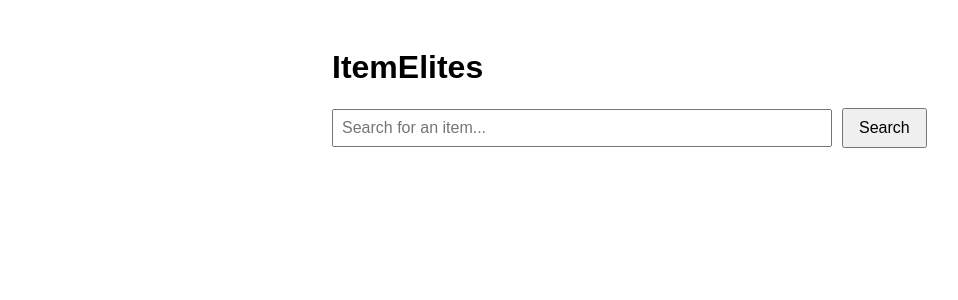
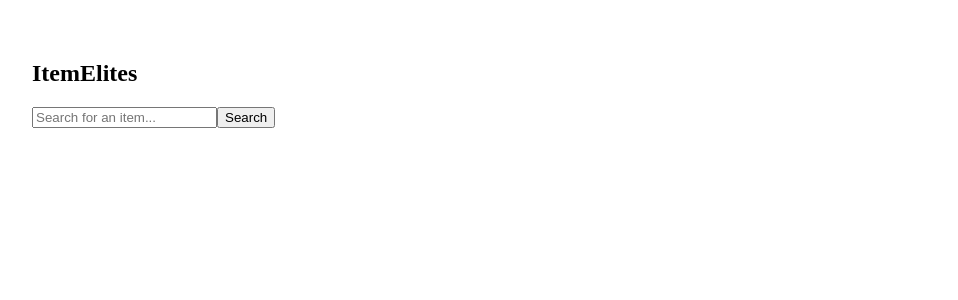
Before and after one commit to AJ2290-GPT/ItemElites, a React (Create React App) app in the folder frontend/: page / in a window 1280 px wide. Shown: the top 300 px of the page, without its empty margins (8-966 px from the left). Built offline with nearby package versions, Linux system fonts and the light colour scheme.

Commit message:
Update App.js

```diff
--- a/frontend/src/App.js
+++ b/frontend/src/App.js
@@ -1,53 +1,35 @@
-import React, { useState } from "react";
+import React, { useState } from 'react';
 
-export default function App() {
-  const [query, setQuery] = useState("");
+function App() {
+  const [query, setQuery] = useState('');
   const [results, setResults] = useState([]);
-  const [loading, setLoading] = useState(false);
 
   const handleSearch = async () => {
-    if (!query.trim()) return;
-    setLoading(true);
-    try {
-      const res = await fetch("http://localhost:3001/search", {
-        method: "POST",
-        headers: { "Content-Type": "application/json" },
-        body: JSON.stringify({ query }),
-      });
-      const data = await res.json();
-      setResults(data);
-    } catch (error) {
-      console.error("Fetch error:", error);
-    } finally {
-      setLoading(false);
-    }
+    const res = await fetch('https://your-backend-name.onrender.com/ask', {
+      method: 'POST',
+      headers: { 'Content-Type': 'application/json' },
+      body: JSON.stringify({ query })
+    });
+
+    const data = await res.json();
+    setResults(data.results);
   };
 
   return (
-    <div style={{ maxWidth: 600, margin: "auto", padding: 20, fontFamily: "Arial" }}>
-      <h1>ItemElites</h1>
+    <div style={{ padding: '2rem' }}>
+      <h2>ItemElites</h2>
       <input
-        type="text"
-        placeholder="Search for an item..."
         value={query}
         onChange={(e) => setQuery(e.target.value)}
-        style={{ width: "80%", padding: 8, fontSize: 16 }}
+        placeholder="Search for an item..."
       />
-      <button onClick={handleSearch} style={{ padding: "9px 15px", marginLeft: 10, fontSize: 16 }}>
-        Search
-      </button>
-      {loading && <p>Loading...</p>}
-      <ul style={{ listStyle: "none", paddingLeft: 0 }}>
-        {results.map((item, i) => (
-          <li key={i} style={{ marginTop: 20, borderBottom: "1px solid #ddd", paddingBottom: 10 }}>
-            <h3>{item.name}</h3>
-            <p>{item.description}</p>
-            <p><b>Price:</b> {item.price}</p>
-            {item.image && <img src={item.image} alt={item.name} style={{ maxWidth: 150 }} />}
-            <p><a href={item.link} target="_blank" rel="noreferrer">View Product</a></p>
-          </li>
-        ))}
+      <button onClick={handleSearch}>Search</button>
+
+      <ul>
+        {results.map((item, i) => <li key={i}>{item}</li>)}
       </ul>
     </div>
   );
 }
+
+export default App;
```
